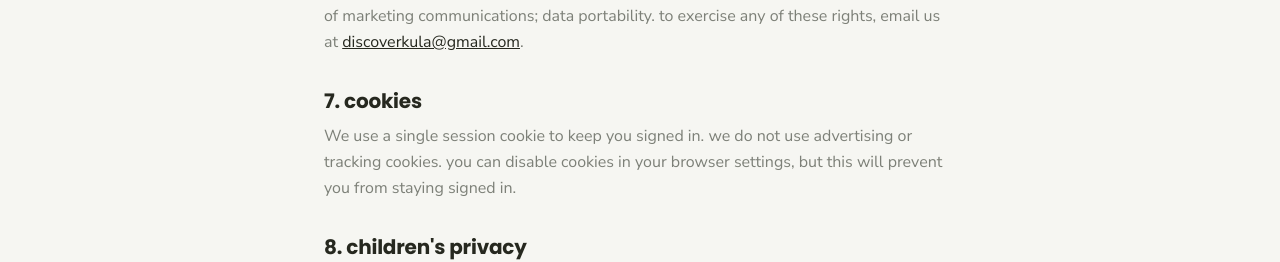
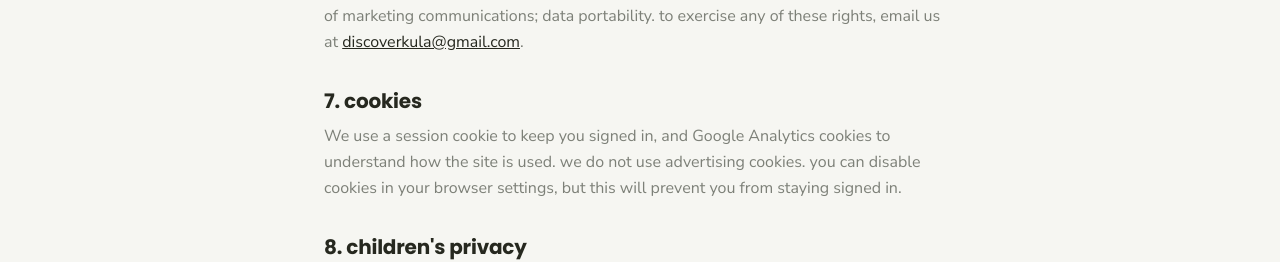
Before and after one commit to soreuh/kula-marketplace, a Next.js app: page /privacy in a window 1280 px wide. Shown: the part 1502-1764 px from the top of the page. Built offline with nearby package versions, Linux system fonts and the light colour scheme; no server answers.

Commit message:
ga4 env-keyed snippet + privacy cookie disclosure

```diff
--- a/app/layout.tsx
+++ b/app/layout.tsx
@@ -9,6 +9,7 @@ import { createClient } from "@/lib/supabase/server";
 import { Wordmark, LeafLogo } from "@/components/ui";
 import UserMenu from "@/components/user-menu";
 import ConsentModal from "@/components/consent-modal";
+import Analytics from "@/components/analytics";
 import type { Profile } from "@/lib/types";
 
 export const metadata: Metadata = {
@@ -41,6 +42,8 @@ export default async function RootLayout({
   return (
     <html lang="en">
       <body className="flex min-h-screen flex-col">
+        {/* GA4 — renders nothing without NEXT_PUBLIC_GA_MEASUREMENT_ID */}
+        <Analytics />
         <nav className="sticky top-0 z-20 border-b border-ink/5 bg-white/90 backdrop-blur">
           <div className="mx-auto flex h-16 max-w-6xl items-center gap-7 px-5">
             <Link href="/">
--- a/app/privacy/page.tsx
+++ b/app/privacy/page.tsx
@@ -11,6 +11,8 @@ export const metadata = { title: "privacy policy — kula" };
  *   3. §4: "we use Replit for infrastructure and authentication" → Supabase
  *      (infrastructure & authentication), Stripe (payments), Netlify
  *      (hosting)
+ *   4. §7: cookie wording discloses Google Analytics (owner-approved —
+ *      required before NEXT_PUBLIC_GA_MEASUREMENT_ID goes live)
  * Section numbering (two sections numbered 2) is as in the source document.
  */
 
@@ -116,9 +118,10 @@ export default function PrivacyPage() {
         </Section>
 
         <Section n="7" title="Cookies">
-          We use a single session cookie to keep you signed in. we do not use
-          advertising or tracking cookies. you can disable cookies in your
-          browser settings, but this will prevent you from staying signed in.
+          We use a session cookie to keep you signed in, and Google Analytics
+          cookies to understand how the site is used. we do not use
+          advertising cookies. you can disable cookies in your browser
+          settings, but this will prevent you from staying signed in.
         </Section>
 
         <Section n="8" title="Children's Privacy">
--- /dev/null
+++ b/components/analytics.tsx
@@ -0,0 +1,32 @@
+import Script from "next/script";
+
+/**
+ * Google Analytics 4 — OPTIONAL, dark without NEXT_PUBLIC_GA_MEASUREMENT_ID
+ * (the `G-XXXXXXXXXX` id from GA → Admin → Data streams → your web stream).
+ *
+ * Page views on client-side route changes are captured by GA4's Enhanced
+ * measurement ("Page changes based on browser history events") — leave that
+ * toggle ON in the data stream settings (it's the default).
+ *
+ * Heads-up for the privacy policy: GA sets _ga cookies, so /privacy §7
+ * ("we do not use advertising or tracking cookies") needs the owner's
+ * updated wording before this goes live with a real id.
+ */
+export default function Analytics() {
+  const id = process.env.NEXT_PUBLIC_GA_MEASUREMENT_ID;
+  if (!id) return null;
+  return (
+    <>
+      <Script
+        src={`https://www.googletagmanager.com/gtag/js?id=${id}`}
+        strategy="afterInteractive"
+      />
+      <Script id="ga4-init" strategy="afterInteractive">
+        {`window.dataLayer = window.dataLayer || [];
+function gtag(){dataLayer.push(arguments);}
+gtag('js', new Date());
+gtag('config', '${id}');`}
+      </Script>
+    </>
+  );
+}
```
Also changed, not shown: 2 other files (tests, documents, lock files or other folders).
